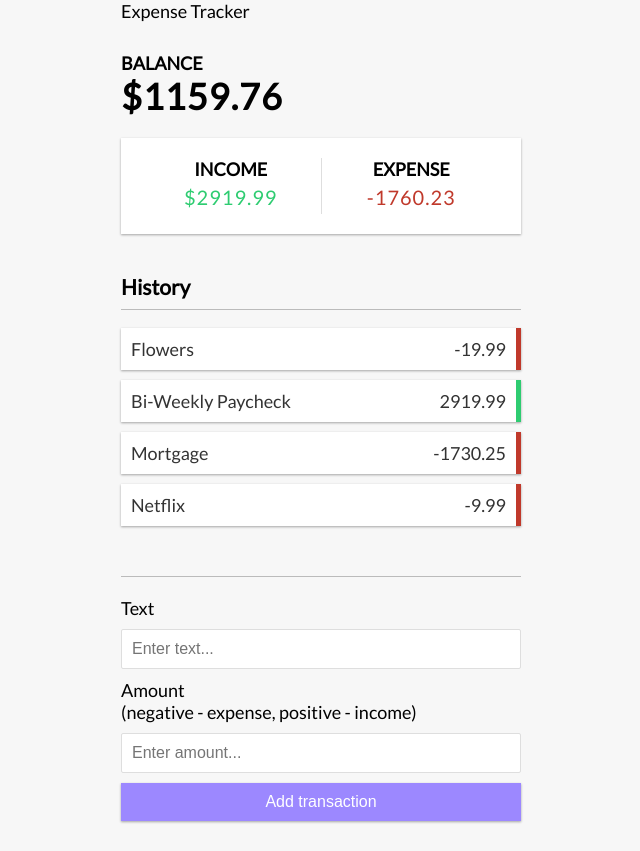
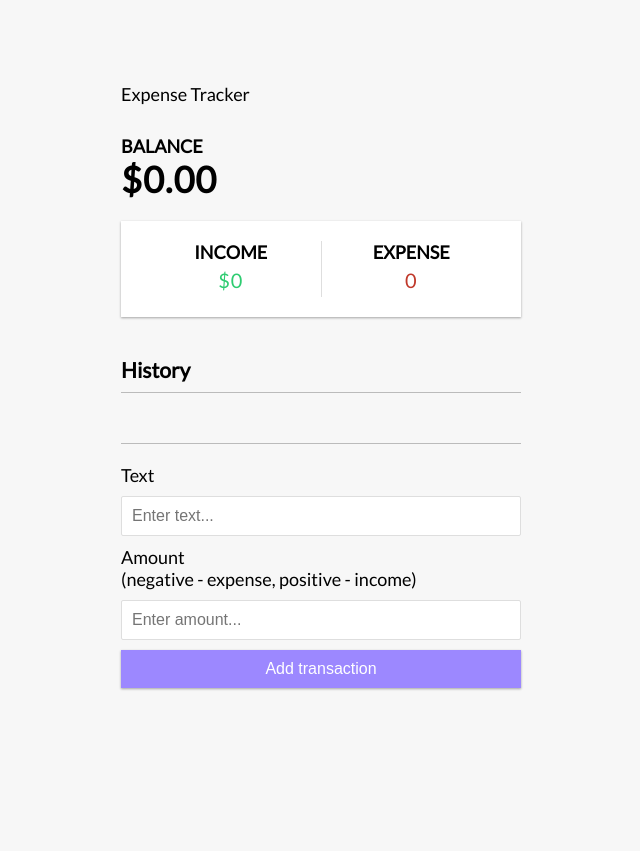
Before and after one commit to dannywo/vue-expense-tracker, a Vue app: page / in a window 1280 px wide. Shown: the whole page, without its empty margins (319-959 px from the left). After the commit the page ends 800 px from the top, so only its background shows below. Built offline with nearby package versions, Linux system fonts and the light colour scheme.

Commit message:
Implements localStorage use

```diff
--- a/src/App.vue
+++ b/src/App.vue
@@ -20,17 +20,24 @@
 
 import { useToast } from "vue-toastification";
 
-import { ref } from "vue";
-import { computed } from "@vue/reactivity";
+import { ref, computed, onMounted } from "vue";
 
 const toast = useToast();
 
 const transactions = ref([
-    { id: 1, text: "Flowers", amount: -19.99 },
-    { id: 2, text: "Bi-Weekly Paycheck", amount: 2919.99 },
-    { id: 3, text: "Mortgage", amount: -1730.25 },
-    { id: 4, text: "Netflix", amount: -9.99 },
+    // { id: 1, text: "Flowers", amount: -19.99 },
+    // { id: 2, text: "Bi-Weekly Paycheck", amount: 2919.99 },
+    // { id: 3, text: "Mortgage", amount: -1730.25 },
+    // { id: 4, text: "Netflix", amount: -9.99 },
 ]);
+
+onMounted(() => {
+    const savedTransactions = JSON.parse(localStorage.getItem("transactions"));
+
+    if (savedTransactions) {
+        transactions.value = savedTransactions;
+    }
+});
 
 //Get total balance
 const total = computed(() => {
@@ -75,6 +82,8 @@
         amount: transaction.amount,
     });
 
+    saveTransactionsToLocalStorage();
+
     toast.success("Added successfully");
     console.log(generateId());
 };
@@ -85,11 +94,18 @@
         return transaction.id !== id;
     });
 
+    saveTransactionsToLocalStorage();
+
     toast.success("Deleted successfully");
 };
 
 //generate unigue id
-const generateId = () => {
+const generateId = (): Number => {
     return Math.floor(Math.random() * 10000000);
 };
+
+//save to localStorage
+const saveTransactionsToLocalStorage = () => {
+    localStorage.setItem("transactions", JSON.stringify(transactions.value));
+};
 </script>
```
